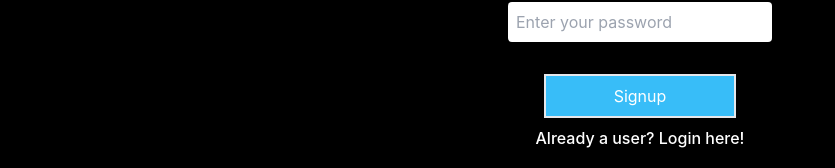
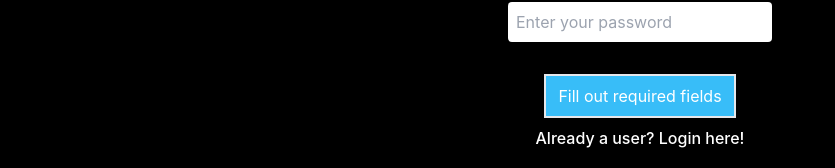
Before and after one commit to italianPalms/palmsiFy, a React (Create React App) app: page /signup in a window 1280 px wide. Shown: the part 484-652 px from the top of the page, without its empty margins (0-835 px from the left). Built offline with nearby package versions, Linux system fonts and the light colour scheme.

Commit message:
make sure signup and login button are disabled until all required fields are filled in

```diff
--- a/src/pages/Login.jsx
+++ b/src/pages/Login.jsx
@@ -1,6 +1,6 @@
 import { useNavigate } from "react-router-dom";
 import Header from "../components/Header";
-import React, { useState } from "react";
+import React, { useState, useEffect } from "react";
 import axios from "axios";
 import { useCookies } from "react-cookie";
 
@@ -16,6 +16,7 @@ export default function Login() {
     const navigate = useNavigate();
     const [, setCookie] = useCookies();
     const [cookies] = useCookies(["access_token"]);
+    const [buttonDisabled, setButtonDisabled] = useState(false);
 
     // redicrect to profile page
     // if user try to enter the login page when logged in
@@ -44,6 +45,14 @@ export default function Login() {
             setLoading(false);
         }
     }
+
+    useEffect(() => {
+        if(user.email.length > 0 && user.password.length > 0) {
+            setButtonDisabled(false);
+        } else {
+            setButtonDisabled(true);
+        }
+    })
 
     return (
         <>
@@ -74,7 +83,7 @@ export default function Login() {
 
         <button className="border-2 mt-8 p-2 w-48 bg-sky-400 hover:bg-sky-500"
         onClick={onLogin}
-        >Login</button>
+        >{buttonDisabled ? "Fill out required fields" : "Login"}</button>
 
         <a href="/signup" className="p-2 font-medium text-base">Not a user? Signup here!</a>
 
--- a/src/pages/Profile.jsx
+++ b/src/pages/Profile.jsx
@@ -29,7 +29,7 @@ import { useCookies } from "react-cookie";
 
         return (
             <>
-            <div className="flex flex-col items-center justify-center mt-40 ">
+            <div className="flex flex-col items-center justify-center min-h-screen py-2 ">
                 <h1 className="text-4xl font-semibold">{loading ? "Logging out" : "Welcome to your profile"}</h1>
                 <h4 className="font-semibold rounded bg-purple-500 p-1 mt-8">See user details here</h4>
 
--- a/src/pages/Signup.jsx
+++ b/src/pages/Signup.jsx
@@ -1,5 +1,5 @@
 import Header from "../components/Header";
-import React, { useState } from "react";
+import React, { useState, useEffect } from "react";
 import axios from "axios";
 import { useNavigate } from "react-router-dom";
 import { useCookies } from "react-cookie";
@@ -15,6 +15,8 @@ export default function Signup() {
     const [loading, setLoading] = useState(false);
     const navigate = useNavigate();
     const [cookies] = useCookies(["access_token"]);
+    const [buttonDisabled, setButtonDisabled] = useState(false);
+
 
     // redicrect to profile page
     // if user try to enter the signup page when logged in
@@ -39,6 +41,14 @@ export default function Signup() {
             setLoading(false);
         }
     }
+
+    React.useEffect(() => {
+        if(user.username.length > 0 && user.email.length > 0 && user.password.length > 0) {
+            setButtonDisabled(false);
+        } else {
+            setButtonDisabled(true);
+        }
+    }, [user]);
 
     return (
         <>
@@ -78,9 +88,9 @@ export default function Signup() {
         onChange={(e) => setUser({...user, password: e.target.value})}
         placeholder="Enter your password"></input>
 
-        <button className="border-2 mt-8 p-2 w-48 bg-sky-400 hover:bg-sky-500"
+        <button className="border-2 mt-8 p-2 min-w-fit w-48 bg-sky-400 hover:bg-sky-500"
         onClick={onSignup}
-        >Signup</button>
+        >{buttonDisabled ? "Fill out required fields" : "Signup"}</button>
 
         <a href="/login" className="p-2 font-medium text-base">Already a user? Login here!</a>
 
```
